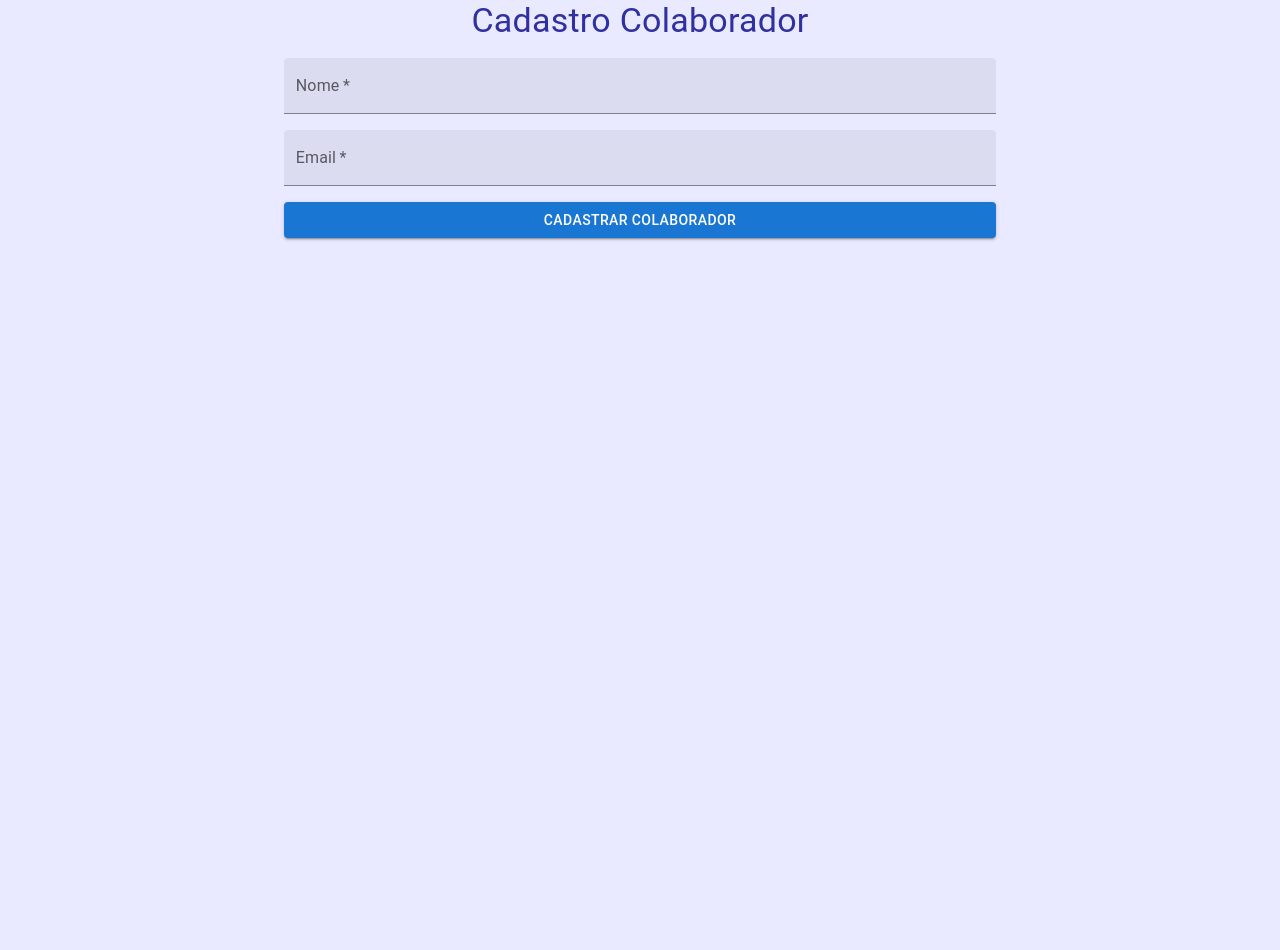
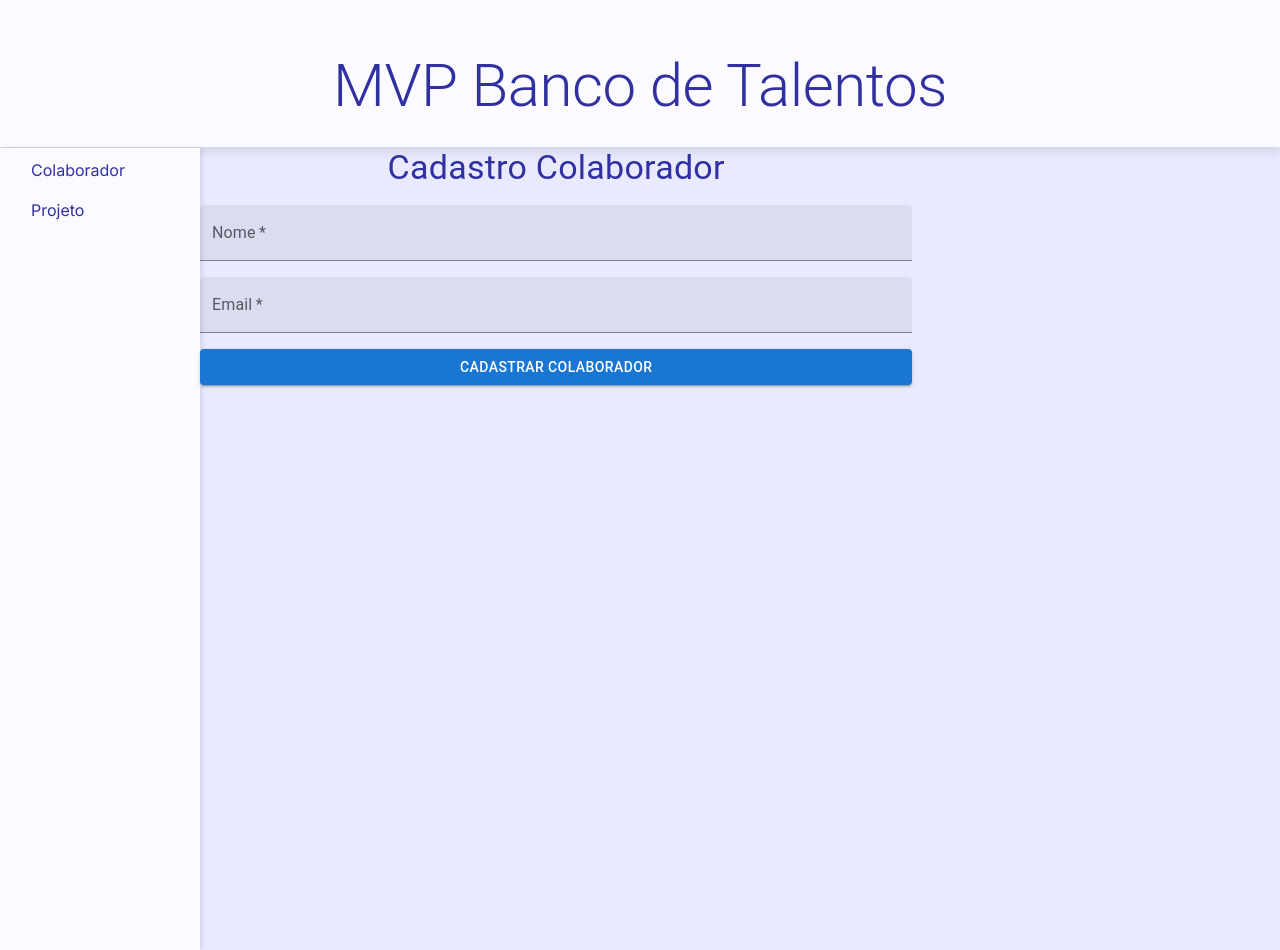
Before and after one commit to orivaldosantana/youtube-mvp-nextjs-14, a Next.js app: page /admin/colaborador in a window 1280 px wide. Before the commit the page ends 800 px from the top, so only its background shows below. Built offline with nearby package versions, Linux system fonts and the light colour scheme.

Commit message:
Organizando o layout da aplicação em Next.js 14. Criando o cabeçalho e o menu lateral.

```diff
--- /dev/null
+++ b/src/app/admin/layout.tsx
@@ -0,0 +1,21 @@
+import Header from "@/ui/forms/header"
+import Navbar from "@/ui/navbar"
+import { Box } from "@mui/material"
+
+export default function PagesLayout({
+  children,
+}: Readonly<{
+  children: React.ReactNode
+}>) {
+  return (
+    <div>
+      <div>
+        <Header />
+      </div>
+      <Box sx={{ flexDirection: "row", display: "flex" }}>
+        <Navbar />
+        {children}
+      </Box>
+    </div>
+  )
+}
--- a/src/app/globals.css
+++ b/src/app/globals.css
@@ -30,7 +30,7 @@ header {
   padding-top: 50px;
   padding-bottom: 25px;
   text-align: center;
-  border-bottom: #bec9f2 2px solid;
+  box-shadow: 0 5px 10px rgba(0, 0, 0, 0.1);
   width: 100%;
 }
 
--- a/src/app/layout.tsx
+++ b/src/app/layout.tsx
@@ -1,22 +1,22 @@
-import type { Metadata } from "next";
-import { Inter } from "next/font/google";
-import "./globals.css";
+import type { Metadata } from "next"
+import { Inter } from "next/font/google"
+import "./globals.css"
 
-const inter = Inter({ subsets: ["latin"] });
+const inter = Inter({ subsets: ["latin"] })
 
 export const metadata: Metadata = {
-  title: "Create Next App",
-  description: "Generated by create next app",
-};
+  title: "MVP Banco de Talentos!",
+  description: "Estudo de Next.js",
+}
 
 export default function RootLayout({
   children,
 }: Readonly<{
-  children: React.ReactNode;
+  children: React.ReactNode
 }>) {
   return (
     <html lang="en">
       <body className={inter.className}>{children}</body>
     </html>
-  );
+  )
 }
--- a/src/app/page.module.css
+++ b/src/app/page.module.css
@@ -1,230 +1,29 @@
-.main {
-  display: flex;
-  flex-direction: column;
-  justify-content: space-between;
-  align-items: center;
-  padding: 6rem;
-  min-height: 100vh;
+.menu {
+  width: "100%";
+  max-width: 220px;
+  margin-top: 1px;
 }
 
-.description {
-  display: inherit;
-  justify-content: inherit;
-  align-items: inherit;
-  font-size: 0.85rem;
-  max-width: var(--max-width);
-  width: 100%;
-  z-index: 2;
-  font-family: var(--font-mono);
+.menu nav {
+  background-color: var(--bg2);
+  color: var(--font);
+  padding-top: 2px;
+  width: 200px;
+  height: 100vh;
+  box-shadow: 2px 0 5px rgba(0, 0, 0, 0.1);
 }
 
-.description a {
+.menu nav a {
+  border-radius: 10px;
+
   display: flex;
-  justify-content: center;
   align-items: center;
-  gap: 0.5rem;
+  color: var(--font);
+  text-indent: 1em;
+  text-decoration: none;
+  padding: 10px 15px;
 }
 
-.description p {
-  position: relative;
-  margin: 0;
-  padding: 1rem;
-  background-color: rgba(var(--callout-rgb), 0.5);
-  border: 1px solid rgba(var(--callout-border-rgb), 0.3);
-  border-radius: var(--border-radius);
+.menu nav a:hover {
+  background-color: var(--login-bg);
 }
-
-.code {
-  font-weight: 700;
-  font-family: var(--font-mono);
-}
-
-.grid {
-  display: grid;
-  grid-template-columns: repeat(4, minmax(25%, auto));
-  max-width: 100%;
-  width: var(--max-width);
-}
-
-.card {
-  padding: 1rem 1.2rem;
-  border-radius: var(--border-radius);
-  background: rgba(var(--card-rgb), 0);
-  border: 1px solid rgba(var(--card-border-rgb), 0);
-  transition: background 200ms, border 200ms;
-}
-
-.card span {
-  display: inline-block;
-  transition: transform 200ms;
-}
-
-.card h2 {
-  font-weight: 600;
-  margin-bottom: 0.7rem;
-}
-
-.card p {
-  margin: 0;
-  opacity: 0.6;
-  font-size: 0.9rem;
-  line-height: 1.5;
-  max-width: 30ch;
-  text-wrap: balance;
-}
-
-.center {
-  display: flex;
-  justify-content: center;
-  align-items: center;
-  position: relative;
-  padding: 4rem 0;
-}
-
-.center::before {
-  background: var(--secondary-glow);
-  border-radius: 50%;
-  width: 480px;
-  height: 360px;
-  margin-left: -400px;
-}
-
-.center::after {
-  background: var(--primary-glow);
-  width: 240px;
-  height: 180px;
-  z-index: -1;
-}
-
-.center::before,
-.center::after {
-  content: "";
-  left: 50%;
-  position: absolute;
-  filter: blur(45px);
-  transform: translateZ(0);
-}
-
-.logo {
-  position: relative;
-}
-/* Enable hover only on non-touch devices */
-@media (hover: hover) and (pointer: fine) {
-  .card:hover {
-    background: rgba(var(--card-rgb), 0.1);
-    border: 1px solid rgba(var(--card-border-rgb), 0.15);
-  }
-
-  .card:hover span {
-    transform: translateX(4px);
-  }
-}
-
-@media (prefers-reduced-motion) {
-  .card:hover span {
-    transform: none;
-  }
-}
-
-/* Mobile */
-@media (max-width: 700px) {
-  .content {
-    padding: 4rem;
-  }
-
-  .grid {
-    grid-template-columns: 1fr;
-    margin-bottom: 120px;
-    max-width: 320px;
-    text-align: center;
-  }
-
-  .card {
-    padding: 1rem 2.5rem;
-  }
-
-  .card h2 {
-    margin-bottom: 0.5rem;
-  }
-
-  .center {
-    padding: 8rem 0 6rem;
-  }
-
-  .center::before {
-    transform: none;
-    height: 300px;
-  }
-
-  .description {
-    font-size: 0.8rem;
-  }
-
-  .description a {
-    padding: 1rem;
-  }
-
-  .description p,
-  .description div {
-    display: flex;
-    justify-content: center;
-    position: fixed;
-    width: 100%;
-  }
-
-  .description p {
-    align-items: center;
-    inset: 0 0 auto;
-    padding: 2rem 1rem 1.4rem;
-    border-radius: 0;
-    border: none;
-    border-bottom: 1px solid rgba(var(--callout-border-rgb), 0.25);
-    background: linear-gradient(
-      to bottom,
-      rgba(var(--background-start-rgb), 1),
-      rgba(var(--callout-rgb), 0.5)
-    );
-    background-clip: padding-box;
-    backdrop-filter: blur(24px);
-  }
-
-  .description div {
-    align-items: flex-end;
-    pointer-events: none;
-    inset: auto 0 0;
-    padding: 2rem;
-    height: 200px;
-    background: linear-gradient(
-      to bottom,
-      transparent 0%,
-      rgb(var(--background-end-rgb)) 40%
-    );
-    z-index: 1;
-  }
-}
-
-/* Tablet and Smaller Desktop */
-@media (min-width: 701px) and (max-width: 1120px) {
-  .grid {
-    grid-template-columns: repeat(2, 50%);
-  }
-}
-
-@media (prefers-color-scheme: dark) {
-  .vercelLogo {
-    filter: invert(1);
-  }
-
-  .logo {
-    filter: invert(1) drop-shadow(0 0 0.3rem #ffffff70);
-  }
-}
-
-@keyframes rotate {
-  from {
-    transform: rotate(360deg);
-  }
-  to {
-    transform: rotate(0deg);
-  }
-}
--- /dev/null
+++ b/src/ui/forms/header.tsx
@@ -0,0 +1,9 @@
+import { Typography } from "@mui/material"
+
+export default function Header() {
+  return (
+    <header>
+      <Typography variant="h2">MVP Banco de Talentos</Typography>
+    </header>
+  )
+}
--- /dev/null
+++ b/src/ui/navbar.tsx
@@ -0,0 +1,13 @@
+import Link from "next/link"
+import styles from "../app/page.module.css"
+
+export default function Navbar() {
+  return (
+    <div className={styles.menu}>
+      <nav>
+        <Link href="/admin/colaborador">Colaborador</Link>
+        <Link href="/admin/projeto">Projeto</Link>
+      </nav>
+    </div>
+  )
+}
```
Also changed, not shown: src/app/admin/projeto/page.tsx (added, +7 -0 lines), 1 other file (tests, documents, lock files or other folders).
